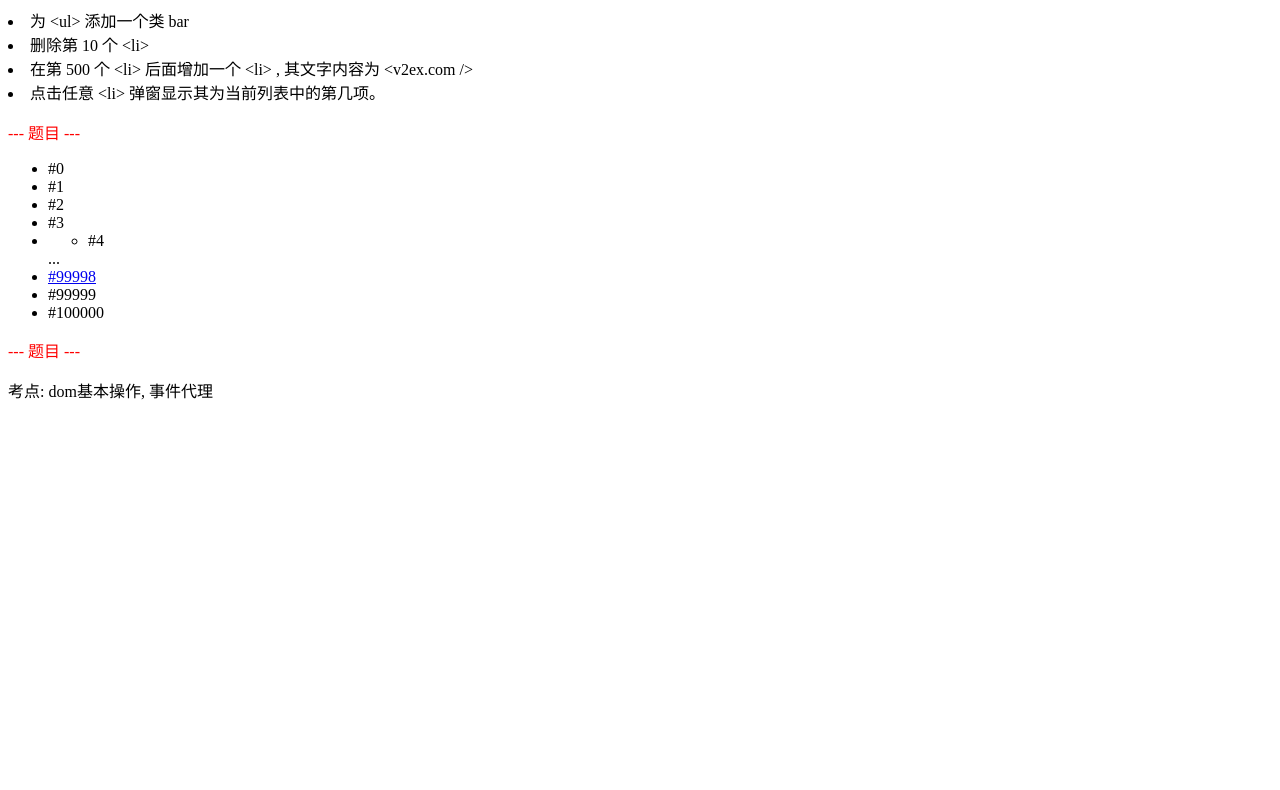
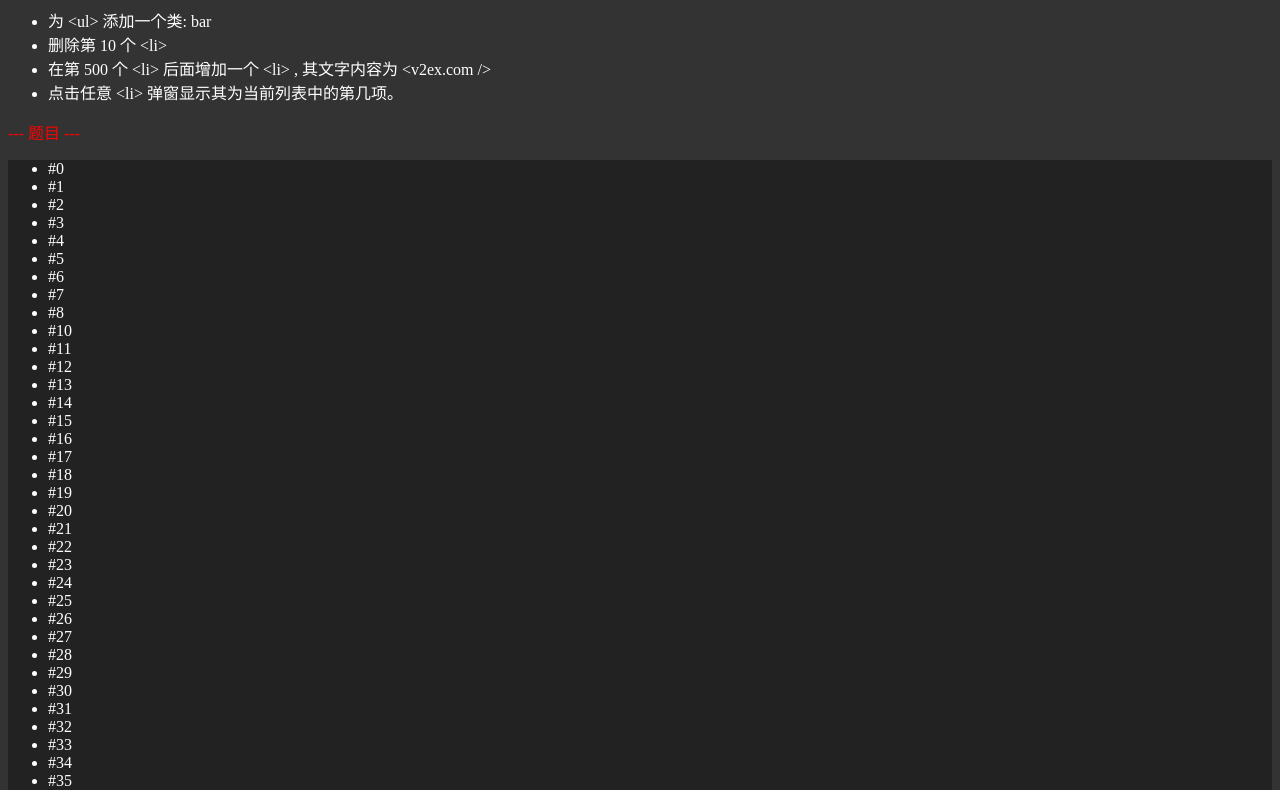
Before and after one commit to a1exlism/codeLab, a plain HTML site: page interviews/interview-2.html in a window 1280 px wide. Shown: the part 81-871 px from the top of the page. Before the commit the page ends 800 px from the top, so only its background shows below. Drawn offline with Linux system fonts and the light colour scheme.

Commit message:
JS interview add 1

```diff
--- a/interviews/interview-2.html
+++ b/interviews/interview-2.html
@@ -6,19 +6,29 @@
 	<meta name="viewport" content="width=device-width, initial-scale=1.0">
 	<meta http-equiv="X-UA-Compatible" content="ie=edge">
 	<title>Document</title>
+	<style>
+		body {
+			background-color: #333;
+			color: #fff;
+		}
+
+		.bar {
+			background-color: #222;
+		}
+	</style>
 </head>
 
 <body>
 <h1>出自于: https://www.v2ex.com/t/328943</h1>
-  <text>
-    <li>为 &lt;ul&gt; 添加一个类 bar</li>
+<ul>
+	<li>为 &lt;ul&gt; 添加一个类: bar</li>
 	<li>删除第 10 个 &lt;li&gt;</li>
 	<li>在第 500 个 &lt;li&gt; 后面增加一个 &lt;li&gt; , 其文字内容为 &lt;v2ex.com /&gt;</li>
 	<li>点击任意 &lt;li&gt; 弹窗显示其为当前列表中的第几项。</li>
-  </text>
+</ul>
 
 <p style="color: red;" id="start"> --- 题目 --- </p>
-  <ul id="list" class="foo">
+<!--<ul id="list" class="foo">
 	<li>#0</li>
 	<li><span>#1</span></li>
 	<li>#2</li>
@@ -32,15 +42,39 @@
 	<li><a href="//v2ex.com">#99998</a></li>
 	<li>#99999</li>
 	<li>#100000</li>
-  </ul>
-  <p style="color: red;"> --- 题目 --- </p>
+</ul>-->
+<p style="color: red;" id="end"> --- 题目 --- </p>
 
-  <p>考点: dom基本操作, 事件代理</p>
+<p>考点: dom基本操作, 事件代理(利用事件冒泡和事件捕获)</p>
 <script>
 	// create elements
 	let ul = document.createElement('ul');
-
-    document.querySelector('#start').append()
+	ul.setAttribute('id', 'list');
+	ul.setAttribute('class', 'foo');
+	for (let i = 0; i < 101; i++) {
+		let li = document.createElement('li');
+		let span = document.createElement('span');
+		span.appendChild(document.createTextNode('#' + i));
+		li.appendChild(span);
+		ul.appendChild(li);
+	}
+	let start = document.querySelector('#start');
+	start.parentNode.insertBefore(ul, start.nextSibling);
+	//	1. 添加类
+	ul.setAttribute('class', 'bar');
+	//	2. 删除第10个li
+	ul.removeChild(ul.children[9]);
+	//  3. 添加节点
+	let newLi = document.createElement('li');
+	newLi.innerText = '<v2ex.com/>';
+	let li50 = ul.children[49];
+	li50.parentNode.insertBefore(newLi, li50);
+	//  4. 事件绑定 Event Delegation
+	ul.addEventListener('click', (event) => {
+		if (event.target && event.target.nodeName == 'LI') {
+			console.log(event.target.childNodes[0].innerText);
+		}
+	});
 </script>
 </body>
 
```
Also changed, not shown: 1 other file. Lines whose indentation alone changed are shown as unchanged.
